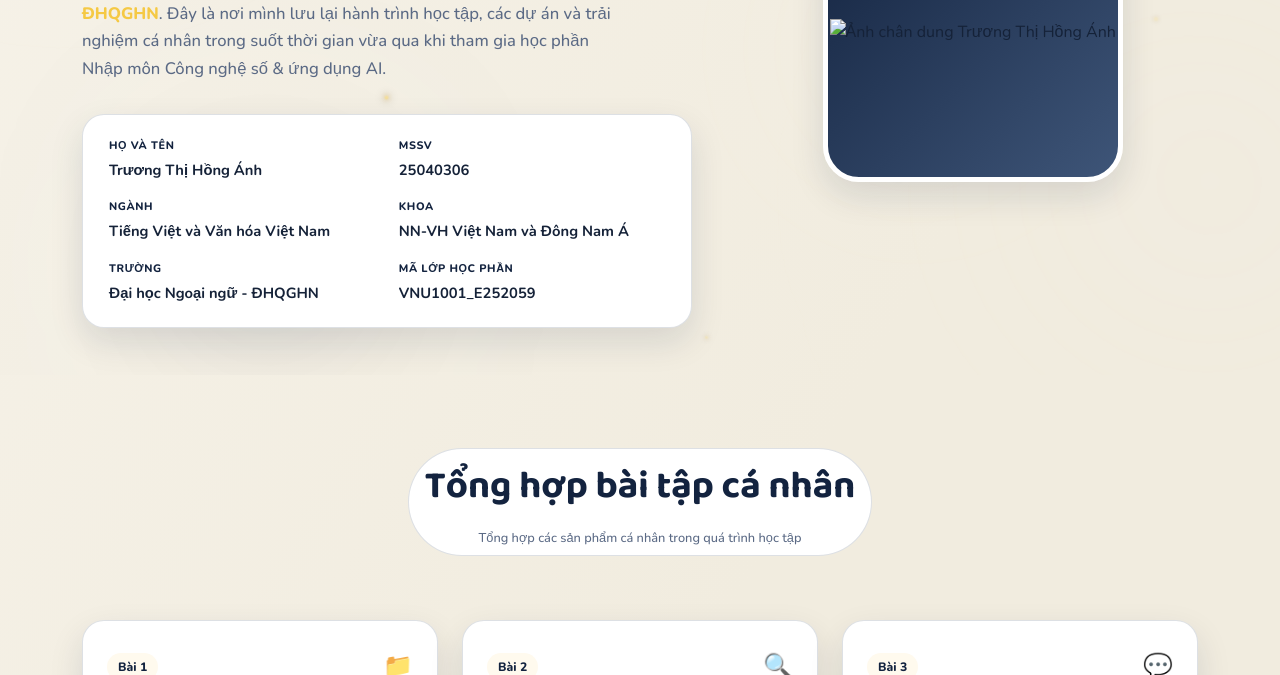
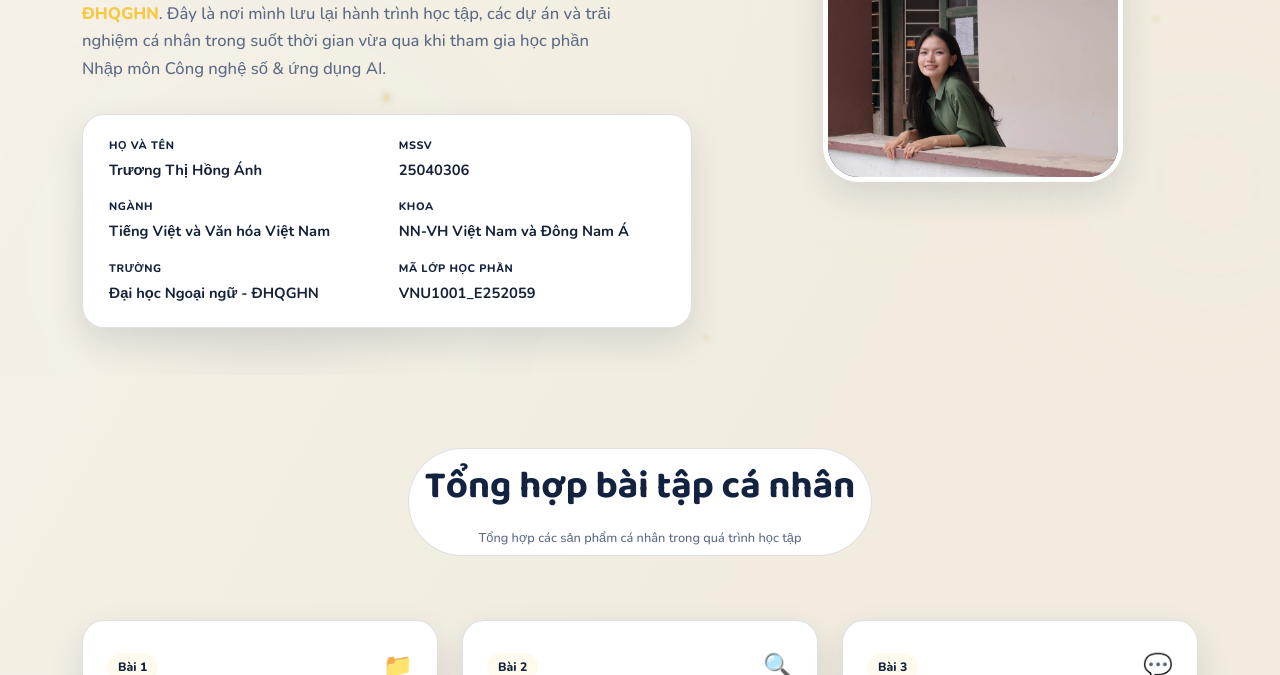
Before and after one commit to vermouthie16-crypto/Tr-ng-T-H-ng-nh, a plain HTML site: page index.html in a window 1280 px wide. Shown: the part 425-1100 px from the top of the page. Drawn offline with nearby package versions, Linux system fonts and the light colour scheme.

Commit message:
Update index.html

```diff
--- a/index.html
+++ b/index.html
@@ -292,7 +292,7 @@
     </div>
 
     <div class="avatar reveal">
-      <img src="avt.jpg" alt="Ảnh chân dung Trương Thị Hồng Ánh">
+      <img src="honganh.jpg" alt="Ảnh chân dung Trương Thị Hồng Ánh">
     </div>
   </div>
 </section>
```
